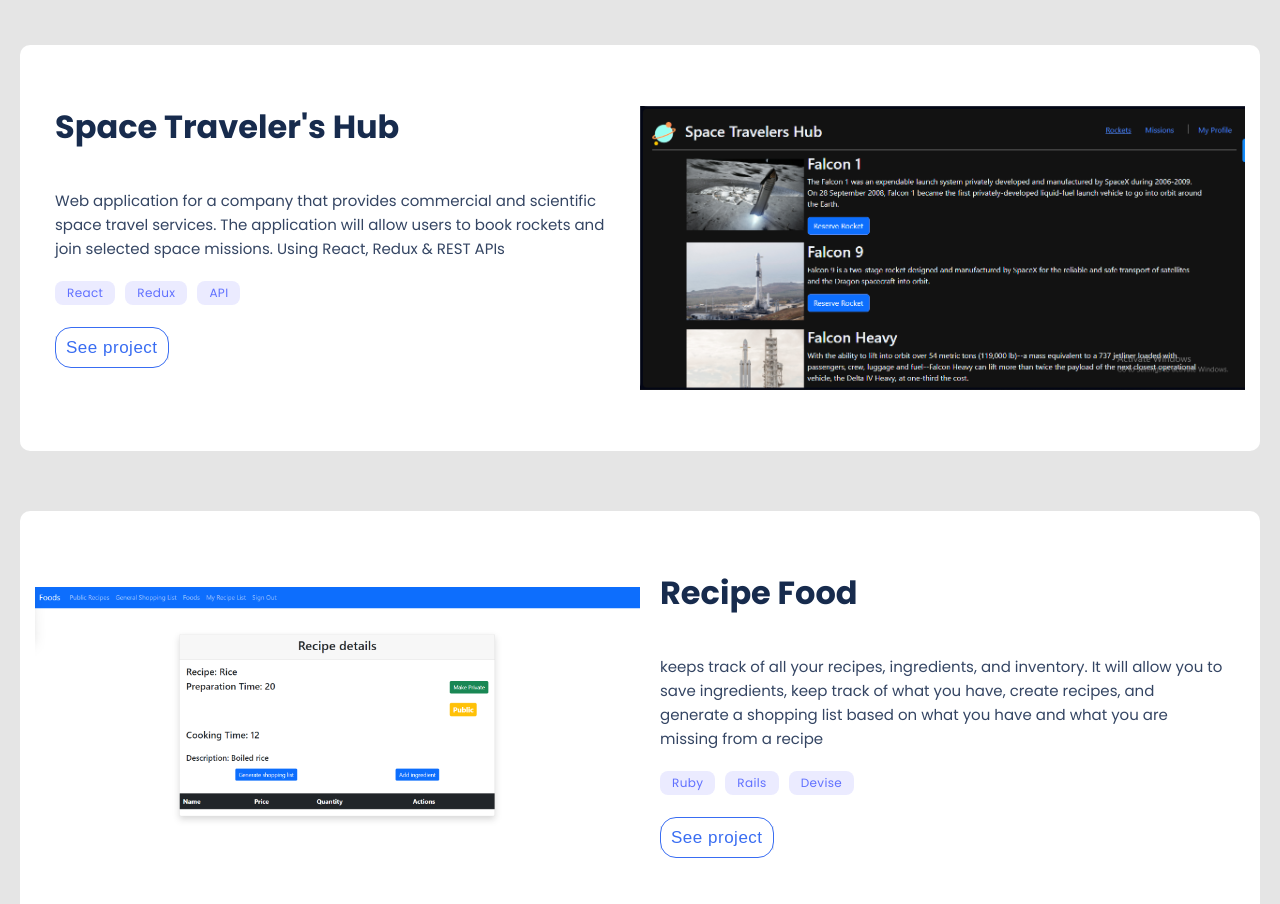
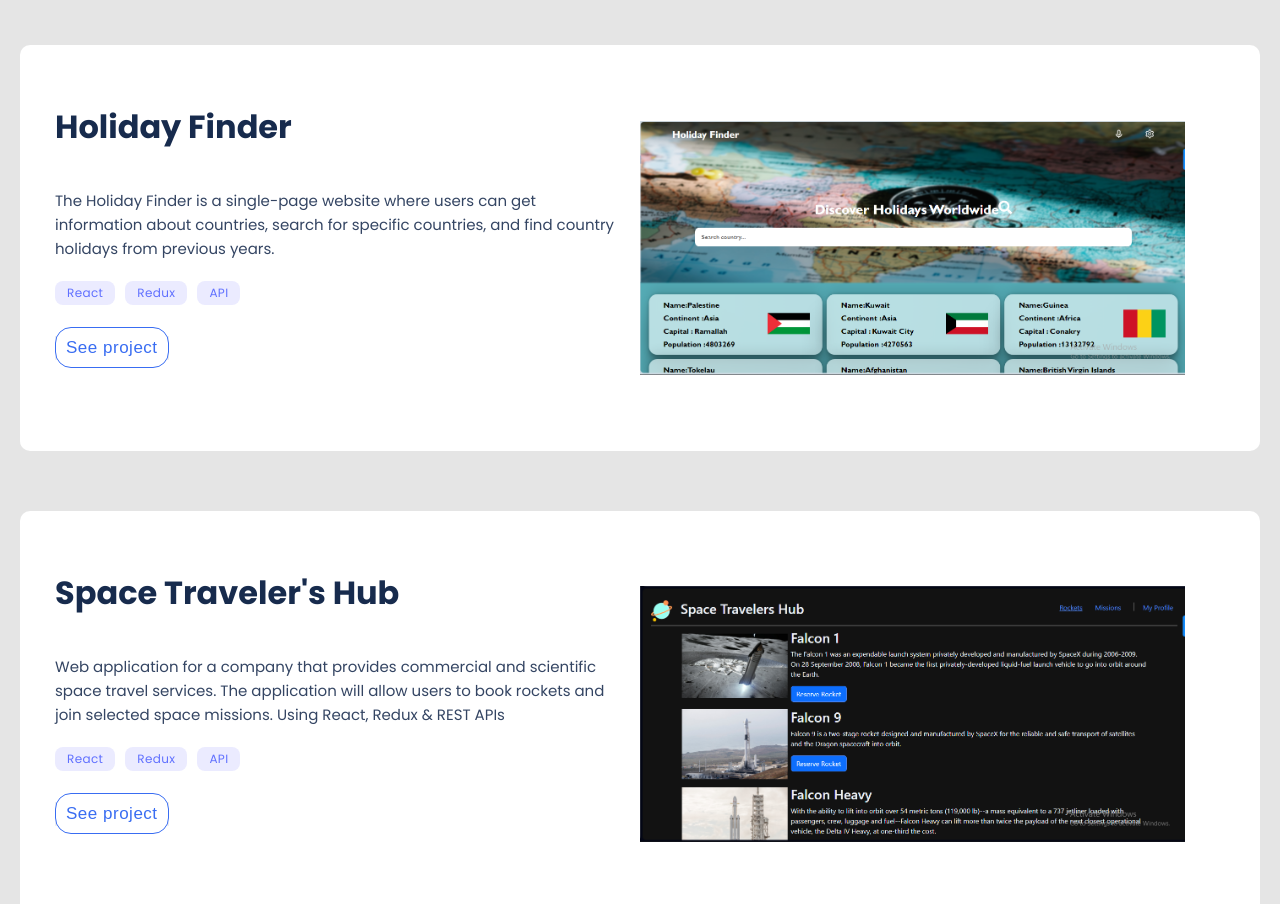
Before and after one commit to naji-97/naji-portfolio, a website: page index.html in a window 1280 px wide. Shown: the part 1080-1984 px from the top of the page. Drawn offline with Linux system fonts and the light colour scheme.

Commit message:
update my projects

```diff
--- a/index.html
+++ b/index.html
@@ -83,6 +83,25 @@
             </div>
         </div>
 
+
+        <div class="project grid">
+            <img class="project-img grid-2" src="./assest/img/js-project/holiday-finder.png"
+                alt="Multi-Post Stories project image">
+            <div class="prject-content">
+                <h2>Holiday Finder</h2>
+                <p class="decription">The Holiday Finder is a single-page website where users can get information about countries, search for specific countries, and find country holidays from previous years.
+                </p>
+                <ul class="language flex">
+                    <li>React</li>
+                    <li>Redux</li>
+                    <li>API</li>
+                </ul>
+                <div class="see-project">
+                    <button type="button" id="project-btn"><a href="#">See project</a></button>
+                </div>
+            </div>
+        </div>
+
         <div class="project grid">
             <img class="project-img grid-2" src="./assest/img/js-project/space-travel.png"
                 alt="Multi-Post Stories project image">
@@ -101,12 +120,11 @@
             </div>
         </div>
 
-
         <div class="project grid">
-            <img class="project-img grid-1" src="./assest/img/js-project/recipedetail (1).png" alt="Tonic project image 2">
+            <img class="project-img grid-1" src="./assest/img/js-project/mony-tracker.png" alt="Tonic project image 2">
             <div class="prject-content">
-                <h2>Recipe Food</h2>
-                <p class="decription">keeps track of all your recipes, ingredients, and inventory. It will allow you to save ingredients, keep track of what you have, create recipes, and generate a shopping list based on what you have and what you are missing from a recipe
+                <h2>Money-Tracker</h2>
+                <p class="decription">is a mobile web application where you can manage your budget, you have a list of transactions associated with a category, so that you can see how much money you spent and on what.
                 </p>
                 <ul class="language flex">
                     <li>Ruby</li>
--- a/main.js
+++ b/main.js
@@ -17,6 +17,7 @@ menu.addEventListener('click', mobileMenu);
 
 //    Start Modal Box
 const projectDetails = [
+
   {
     name: 'developer conferences',
     // featured: ['CANOPY', 'Back End Dev', '2022'],
@@ -28,24 +29,33 @@ const projectDetails = [
     source: 'https://github.com/naji-97/CapstonePrj1-ConferencePage',
   },
   {
+    name: 'Holiday Finder',
+    description:
+      'The Holiday Finder is a single-page website where users can get information about countries, search for specific countries, and find country holidays from previous years.',
+    image: './assest/img/js-project/holiday-finder.png',
+    technologies: ['React', 'Redux', 'API', 'GitHub', 'Sass'],
+    live: 'https://holiday-finder.onrender.com',
+    source: 'https://github.com/naji-97/holiday-finder',
+  },
+  {
     name: 'Space Traveler\'s Hub',
     // featured: ['CANOPY', 'Back End Dev', '2022'],
     description:
     'Web application for a company that provides commercial and scientific space travel services. The application will allow users to book rockets and join selected space missions. Using React, Redux & REST APIs',
     image: './assest/img/js-project/space-travel.png',
     technologies: ['React', 'Redux', 'API', 'GitHub', 'Sass', 'Bootstrap', 'Jest'],
-    live: 'https://github.com/naji-97/sec-space-travels-hub',
+    live: 'https://spacehub.onrender.com',
     source: 'https://github.com/naji-97/sec-space-travels-hub',
   },
   {
-    name: 'Recipe Food',
+    name: 'Money-Tracker',
     // featured: ['CANOPY', 'Back End Dev', '2022'],
     description:
-      'keeps track of all your recipes, ingredients, and inventory. It will allow you to save ingredients, keep track of what you have, create recipes, and generate a shopping list based on what you have and what you are missing from a recipe',
-    image: './assest/img/js-project/recipedetail (1).png',
+      'Money-Tracker is a mobile web application where you can manage your budget, you have a list of transactions associated with a category, so that you can see how much money you spent and on what.',
+    image: './assest/img/js-project/mony-tracker.png',
     technologies: ['Ruby', 'Rails', 'github', 'CSS', 'Bootstrap', 'PostgreSQL', 'RSpec', 'Selenium', 'Capybara'],
-    live: 'https://github.com/naji-97/RoR_Group_Project',
-    source: 'https://github.com/naji-97/RoR_Group_Project',
+    live: 'https://money-tracker-rails-6abdef4b7828.herokuapp.com',
+    source: 'https://github.com/naji-97/Budget-app',
   },
   {
     name: 'Airline Reservation Management System',
--- a/style.css
+++ b/style.css
@@ -902,7 +902,7 @@ form .message {
   }
 
   .project .project-img {
-    width: 100%;
+    width: 90%;
     max-height: 100%;
     height: auto;
     transition: transform cubic-bezier(0.55, 0.055, 0.675, 0.19) 0.5s;
```
Also changed, not shown: assest/img/js-project/holiday-finder.png (added), assest/img/js-project/mony-tracker.png (added).
